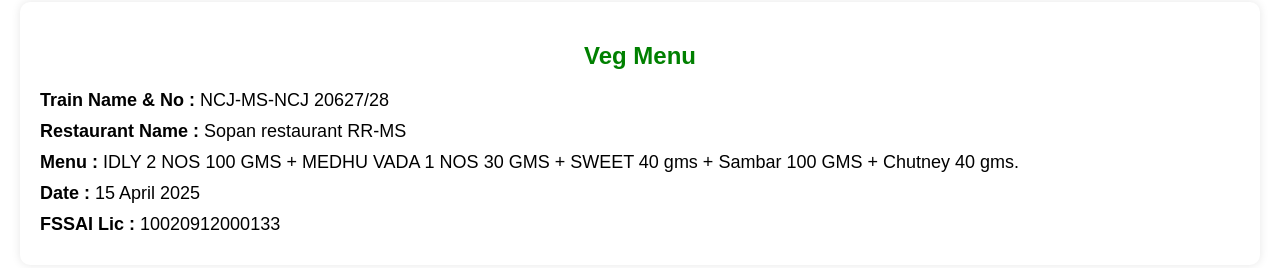
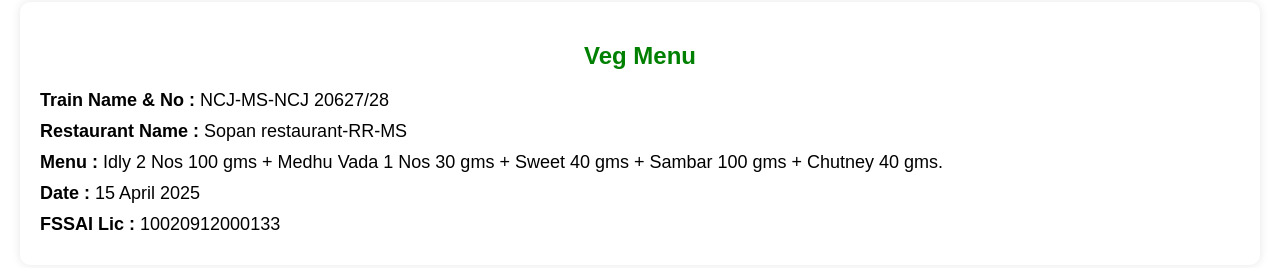
Before and after one commit to Printpark/IRCTC-veg-menu, a plain HTML site: page index.html in a window 1280 px wide. Shown: the part 222-490 px from the top of the page. Drawn offline with Linux system fonts and the light colour scheme.

Commit message:
Update index.html

```diff
--- a/index.html
+++ b/index.html
@@ -44,8 +44,8 @@
   <div class="container">
     <h2>Veg Menu</h2>
     <div class="info"><strong>Train Name & No :</strong> NCJ-MS-NCJ 20627/28</div>
-    <div class="info"><strong>Restaurant Name :</strong> Sopan restaurant RR-MS </div>
-    <div class="info"><strong>Menu :</strong> IDLY 2 NOS 100 GMS + MEDHU VADA 1 NOS 30 GMS + SWEET 40 gms + Sambar 100 GMS + Chutney 40 gms.</div>
+    <div class="info"><strong>Restaurant Name :</strong> Sopan restaurant-RR-MS </div>
+    <div class="info"><strong>Menu :</strong> Idly 2 Nos 100 gms + Medhu Vada 1 Nos 30 gms + Sweet 40 gms + Sambar 100 gms + Chutney 40 gms.</div>
     <div class="info"><strong>Date :</strong> <span id="date">Loading...</span></div>
     <div class="info"><strong>FSSAI Lic :</strong> 10020912000133</div>
   </div>
```
